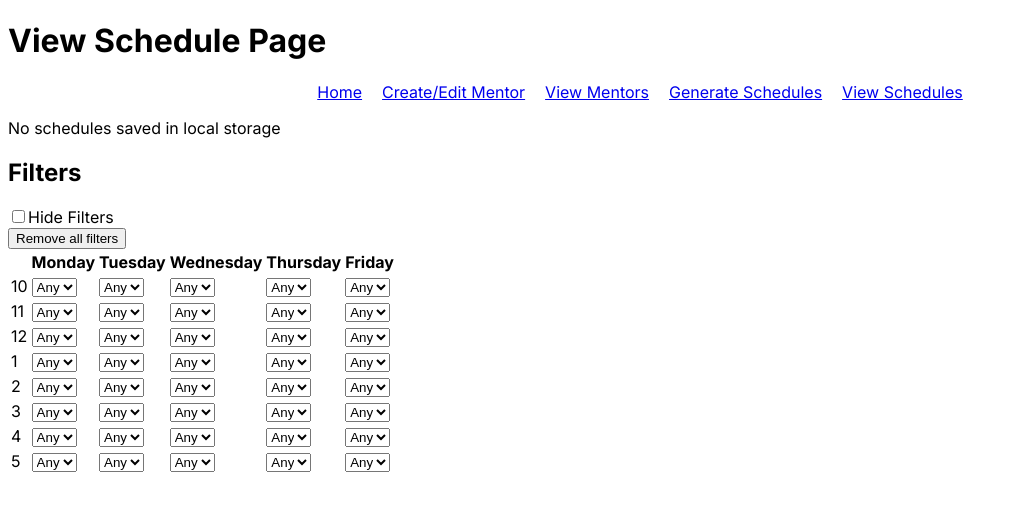
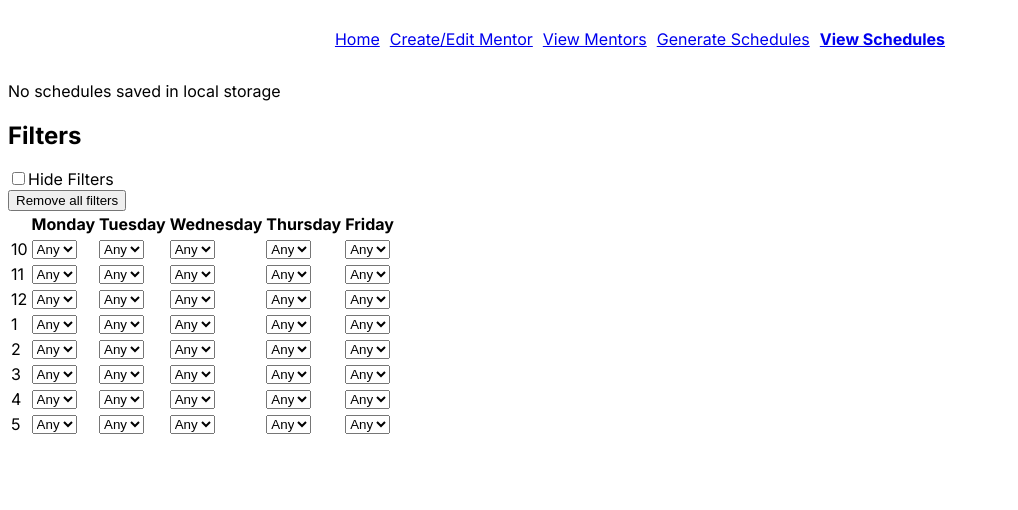
Before and after one commit to BlckHawker/Mentor-Schedule-Maker, a Next.js app: page /schedule in a window 1280 px wide. Shown: the top 510 px of the page, without its empty margins (0-1018 px from the left). Built offline with nearby package versions, Linux system fonts and the light colour scheme.

Commit message:
Bold href of page user is on

```diff
--- a/src/app/mentor/create/page.tsx
+++ b/src/app/mentor/create/page.tsx
@@ -7,7 +7,7 @@ import NavBar from "@/components/NavBar";
 export default function MentorCreatePage() {
   return (
       <div>
-        <NavBar/>
+        <NavBar boldedWord={"Create/Edit Mentor"}/>
         <CreateMentor></CreateMentor>
       </div>
   );
--- a/src/app/mentor/page.tsx
+++ b/src/app/mentor/page.tsx
@@ -6,7 +6,7 @@ import NavBar from "@/components/NavBar";
 const Mentor = () => {
   return (
     <div>
-      <NavBar/>
+      <NavBar boldedWord={"View Mentors"}/>
       <ViewMentor></ViewMentor>
     </div>
   );
--- a/src/app/page.tsx
+++ b/src/app/page.tsx
@@ -3,7 +3,7 @@ import NavBar from '@/components/NavBar';
 export default function Home() {
   return (
       <div>
-        <NavBar/>
+        <NavBar boldedWord={'Home'}/>
         <h2 style={{textAlign: "center"}}>What is this?</h2>
         <p style={{textAlign: "center"}}>This website displays all the possible schedules for mentors given their availability. Here is a list of what all the pages do.</p>
 
--- a/src/app/schedule/page.tsx
+++ b/src/app/schedule/page.tsx
@@ -5,9 +5,6 @@ import ViewSchedules from "@/components/ViewSchedules";
 
 export default function SchedulePage() {
   return (
-      <div>
-        <h1>View Schedule Page</h1>
         <ViewSchedules/>
-      </div>
   );
 }
--- a/src/components/GenerateSchedule.tsx
+++ b/src/components/GenerateSchedule.tsx
@@ -95,7 +95,7 @@ const GenerateSchedule = () => {
   }
   return (
     <div>
-      <NavBar />
+      <NavBar boldedWord={"Generate Schedules"} />
       <div style={{ marginTop: "10px", display: "flex", flexDirection: "column", justifyContent: "center", gap: "10px" }}>
         <div style={{ display: "flex", fontSize: "23px", justifyContent: "center", gap: "10px" }}>
           <b>Global Options</b>
--- a/src/components/NavBar.tsx
+++ b/src/components/NavBar.tsx
@@ -2,15 +2,15 @@
 import styles from '../css/utils.module.css';
 
 import Link from 'next/link';
-const NavBar = () => {
+
+interface Props {
+    boldedWord: string;
+}
+const NavBar = (props: Props) => {
+    const linkObjs = [{ href: '/', text: 'Home' }, { href: '/mentor/create', text: 'Create/Edit Mentor' }, { href: '/mentor', text: 'View Mentors' }, { href: '/schedule/generate', text: 'Generate Schedules' }, { href: '/schedule', text: 'View Schedules' }]
     return (
         <div className={styles.navbar}>
-            <Link href={"/"}>Home</Link><br/>
-            <Link href={"/mentor/create"}>Create/Edit Mentor</Link><br/>
-            <Link href={"/mentor"}>View Mentors</Link><br />
-            <Link href={"/schedule/generate"}>Generate Schedules</Link> <br />
-            <Link href={"/schedule"}>View Schedules</Link>
-
+            {linkObjs.map(obj => <Link href={obj.href}>{props.boldedWord === obj.text ? <b style={{display: "block", marginBlockStart: "1em", marginBlockEnd: "1em", marginInlineStart: "0px", marginInlineEnd: "0px", unicodeBidi: "isolate"}}>{obj.text}</b> : <p>{obj.text}</p>}</Link>)}
         </div>
     );
 }
--- a/src/components/ViewSchedules.tsx
+++ b/src/components/ViewSchedules.tsx
@@ -46,7 +46,7 @@ const ViewSchedules = () => {
     }
     return (
         <div>
-            <NavBar />
+            <NavBar boldedWord={"View Schedules"} />
             {savedSchedules &&
                 <p>{savedSchedules.length === 0 ? "No schedules saved in local storage" : `${savedSchedules.length} schedules found (${filteredSchedules?.length} with filters)`}</p>}
 
```
